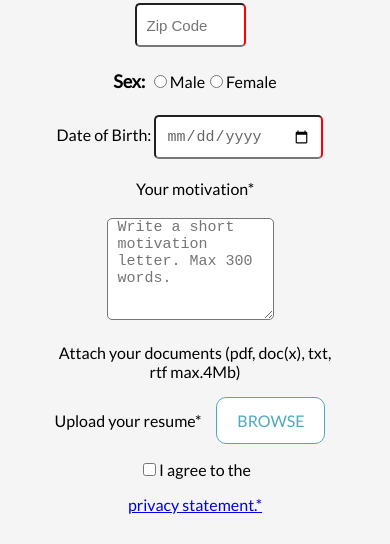
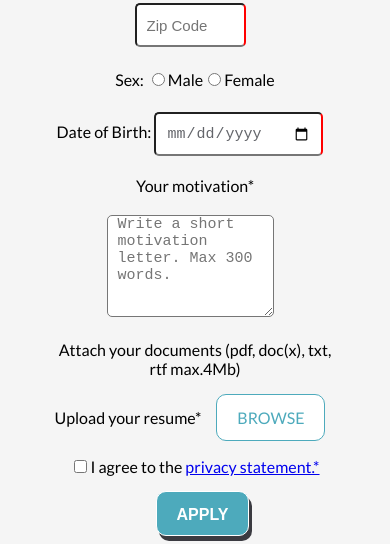
Before and after one commit to sabeenski/royal-mirage, a React (Create React App) app: page /careers/purchasing-assistant in a window 390 px wide. Shown: the part 888-1432 px from the top of the page. Built offline with nearby package versions, Linux system fonts and the light colour scheme.

Commit message:
code cleanup

```diff
--- a/src/components/JobForm.css
+++ b/src/components/JobForm.css
@@ -11,7 +11,7 @@
 .job-form-col-1 input {
   background: #fff;
   padding: 0 10px;
-  color: #63656A;
+  color: #3B3B41;
   border-radius: 5px;
   height: 40px;
   width: 30%;
@@ -47,7 +47,7 @@
 .job-form-col-2 input {
   background: #fff;
   padding: 0 10px;
-  color: #63656A;
+  color: #3B3B41;
   border-radius: 5px;
   height: 40px;
   width: 22.5%;
--- a/src/components/JobForm.js
+++ b/src/components/JobForm.js
@@ -82,7 +82,7 @@ class JobForm extends Component {
               </div>
                 <br/><span id="gender">Sex: </span><input type="radio" name="sex" value={this.state.sex} onChange={this.handleClick1} required/><label>Male</label><input type="radio" name="sex" value={this.state.sex} onChange={this.handleClick2} required/><label for>Female</label>
               <div className="job-form-col-2">
-                <br/><label>Date of Birth: <input type="date" placeholder="Date of birth" name="dateOfBirth" value={this.state.birth} onChange={this.handleChange} required/></label>
+                <br/><label>Date of Birth: <input type="date" placeholder="dd/mm/yyyy" name="dateOfBirth" value={this.state.birth} onChange={this.handleChange} required/></label>
               </div>
               <div className="job-form-col-3">
                 <p>Your motivation*</p>
@@ -96,7 +96,7 @@ class JobForm extends Component {
                 <br/>
                 {/* <button>DROPBOX</button> */}
                 </p>
-                <input type="checkbox" required/>I agree to the <p><Link to={'/'}> privacy statement.* </Link></p>
+                <input type="checkbox" required/>I agree to the <span><Link to={'/'}> privacy statement.* </Link></span>
                 <button className="button-cta" type="submit" onClick={this.handleClick3}>APPLY</button>
 
                 {this.state.applicationSent && <ThankYouPage />}
--- a/src/components/ThankYouPage.css
+++ b/src/components/ThankYouPage.css
@@ -9,23 +9,22 @@
   width: 100%;
   height: 100%;
   overflow: auto;
-  /* background-color: rgb(0,0,0); Fallback color */
-  background-color: rgba(0,0,0,0.4); /* Black w/ opacity */
+  background-color: rgba(0,0,0,0.4);
 }
 
 .modal-content {
-  background-color: #3C3B41;
+  background-color: #FFFCED;
   margin: auto;
   padding: 50px;
-  border: 1px solid black;
+  border: 10px solid rgb(64, 158, 177);
   width: 50%;
   height: auto;
   margin-top: 100px;
-  color: whitesmoke;
+  color: black;
   font-size: 16px;
   font-family: 'Raleway';
   font-weight: bolder;
-  line-height: 2rem
+  line-height: 2rem;
 
 }
 
@@ -35,7 +34,7 @@
 }
 
 
-h3, span {
+.modal-content-header {
   font-size: 22px;
   font-weight: bolder;
 }
@@ -47,8 +46,10 @@ h3, span {
     line-height: 1.5rem;
     font-size: 12px;
     margin-top: 0px;
+    border: 5px solid rgb(64, 158, 177);
+
   }
-  h3, span {
+  .modal-content-header {
     font-size: 18px;
     font-weight: bolder;
 
@@ -58,10 +59,10 @@ h3, span {
 @media screen and (max-width:400px) {
   .modal-content {
     line-height: 0.8rem;
-    font-size: 12px
+    font-size: 10px
   }
-  h3, span {
-    font-size: 18px;
+  .modal-content-header {
+    font-size: 15px;
     font-weight: bolder;
 
   }
--- a/src/components/ThankYouPage.js
+++ b/src/components/ThankYouPage.js
@@ -9,14 +9,14 @@ class ThankYouPage extends Component {
     return (
       <div className="modal">
         <div className="modal-content">
-          <h3>Dear applicant,</h3>
+          <h3 className="modal-content-header">Dear applicant,</h3>
             <br/> <p> You have successfully applied to the position of Purchasing Assistant!
             <br/> We have received your application and we will be processing it soon.
             <br/> In the mean time, feel free to follow us on our social media to keep yourself updated about us.</p>
-            <h3>Thank You for applying!</h3>
+            <h3 className="modal-content-header">Thank You for applying!</h3>
           <p>
             <br/>
-             <span>Best Regards,
+             <span className="modal-content-header">Best Regards,
                 Team Royal Mirage</span>
           </p>
           <Link to={'/'}><button className="go-back"> Go Back</button></Link>
```
Also changed, not shown: public/images/thank-you-card.png (added).
